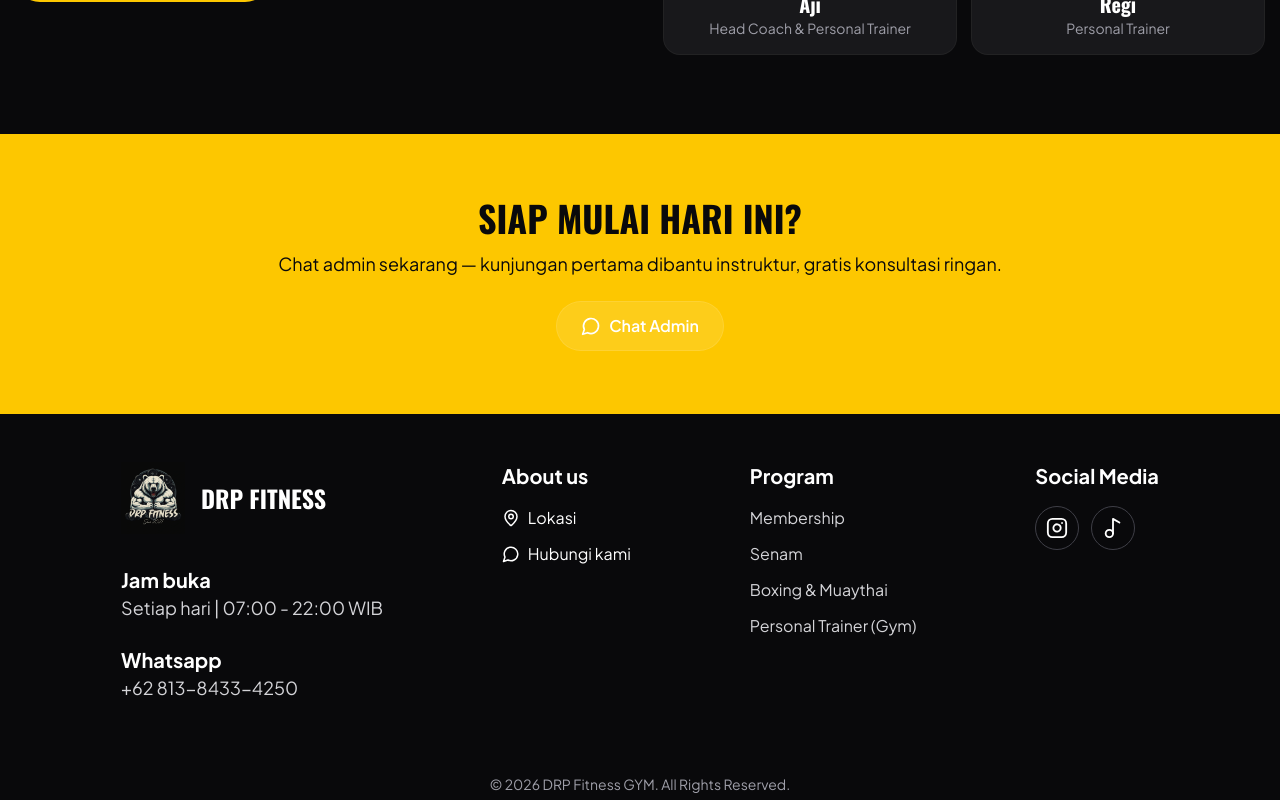
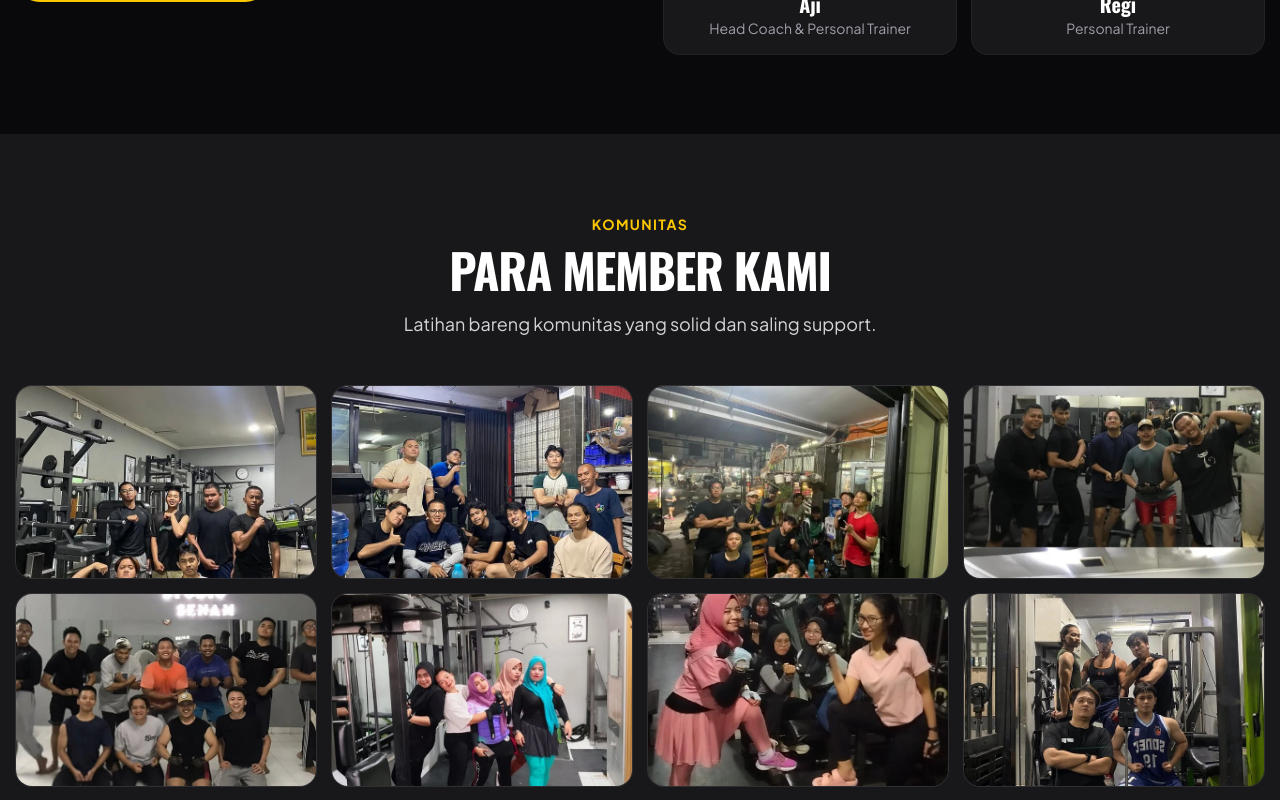
Before and after one commit to Reihannnn/drp-fitness, a Next.js app: page / in a window 1280 px wide. Shown: the part 2840-3640 px from the top of the page. Built offline with nearby package versions, Linux system fonts and the light colour scheme.

Commit message:
Add member gallery strip to home

```diff
--- a/app/page.jsx
+++ b/app/page.jsx
@@ -4,7 +4,7 @@ import { ArrowRight, Dumbbell, Users, MapPin } from "lucide-react";
 import SectionHeading from "@/components/SectionHeading";
 import PriceCard from "@/components/PriceCard";
 import WhatsAppCTA from "@/components/WhatsAppCTA";
-import { membershipPlans, facilities, trainers } from "@/data/site";
+import { membershipPlans, facilities, trainers, memberPhotos } from "@/data/site";
 
 export const metadata = {
   title: "Gym & Personal Trainer di Cibitung, Bekasi",
@@ -190,6 +190,34 @@ export default function Home() {
         </div>
       </section>
 
+      {/* MEMBER */}
+      <section className="bg-zinc-900 px-4 py-20">
+        <div className="mx-auto max-w-7xl">
+          <SectionHeading
+            eyebrow="Komunitas"
+            title="Para Member Kami"
+            description="Latihan bareng komunitas yang solid dan saling support."
+          />
+          <div className="mt-12 grid grid-cols-2 gap-4 sm:grid-cols-3 md:grid-cols-4">
+            {memberPhotos.map((src, i) => (
+              <div
+                key={src}
+                className="overflow-hidden rounded-2xl ring-1 ring-white/10"
+              >
+                <Image
+                  src={src}
+                  alt={`Member DRP Fitness Cibitung ${i + 1}`}
+                  width={300}
+                  height={220}
+                  loading="lazy"
+                  className={`h-48 w-full object-cover ${i === 3 ? "object-top" : "object-center"}`}
+                />
+              </div>
+            ))}
+          </div>
+        </div>
+      </section>
+
       {/* CTA */}
       <section className="bg-yellow-400 px-4 py-16 text-zinc-950">
         <div className="mx-auto max-w-3xl text-center">
```
